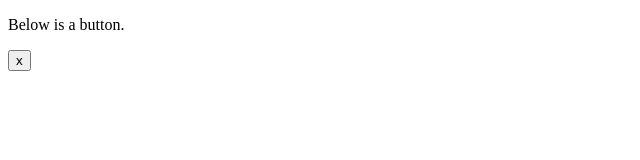
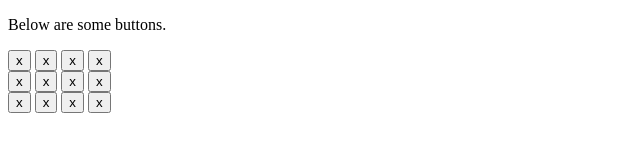
Before and after one commit to j-shim/javascript, a plain HTML site: page index.html in a window 1280 px wide. Shown: the whole page, without its empty margins (0-640 px from the left). Drawn offline with Linux system fonts and the light colour scheme.

Commit message:
tested 4x4 buttons

```diff
--- a/index.html
+++ b/index.html
@@ -1,13 +1,32 @@
 <!doctype html>
-<html>
+<html lang="en">
 
 <head>
     <title>Simple Game</title>
 </head>
 
 <body>
-    <p>Below is a button.</p>
-    <button>x</button>
+    <p>Below are some buttons.</p>
+    <button id="1" onclick="clicked(this.id)">x</button>
+    <button id="2" onclick="clicked(this.id)">x</button>
+    <button id="3" onclick="clicked(this.id)">x</button>
+    <button id="4" onclick="clicked(this.id)">x</button>
+    <br />
+    <button id="5" onclick="clicked(this.id)">x</button>
+    <button id="6" onclick="clicked(this.id)">x</button>
+    <button id="7" onclick="clicked(this.id)">x</button>
+    <button id="8" onclick="clicked(this.id)">x</button>
+    <br />
+    <button id="9" onclick="clicked(this.id)">x</button>
+    <button id="10" onclick="clicked(this.id)">x</button>
+    <button id="11" onclick="clicked(this.id)">x</button>
+    <button id="12" onclick="clicked(this.id)">x</button>
 </body>
 
+<script>
+    function clicked(id) {
+        document.getElementById(id).innerHTML = "You clicked me!";
+    }
+</script>
+
 </html>
```
